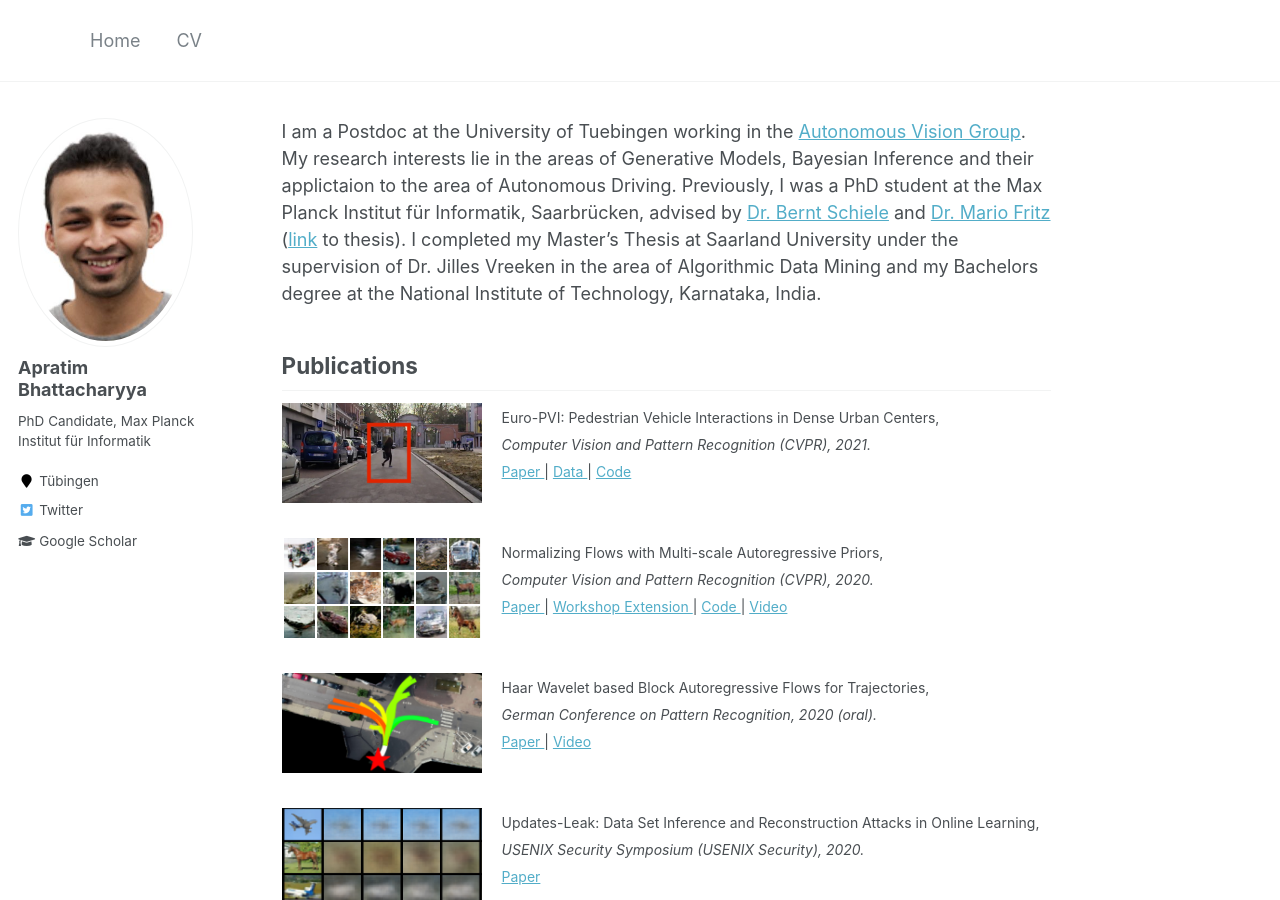
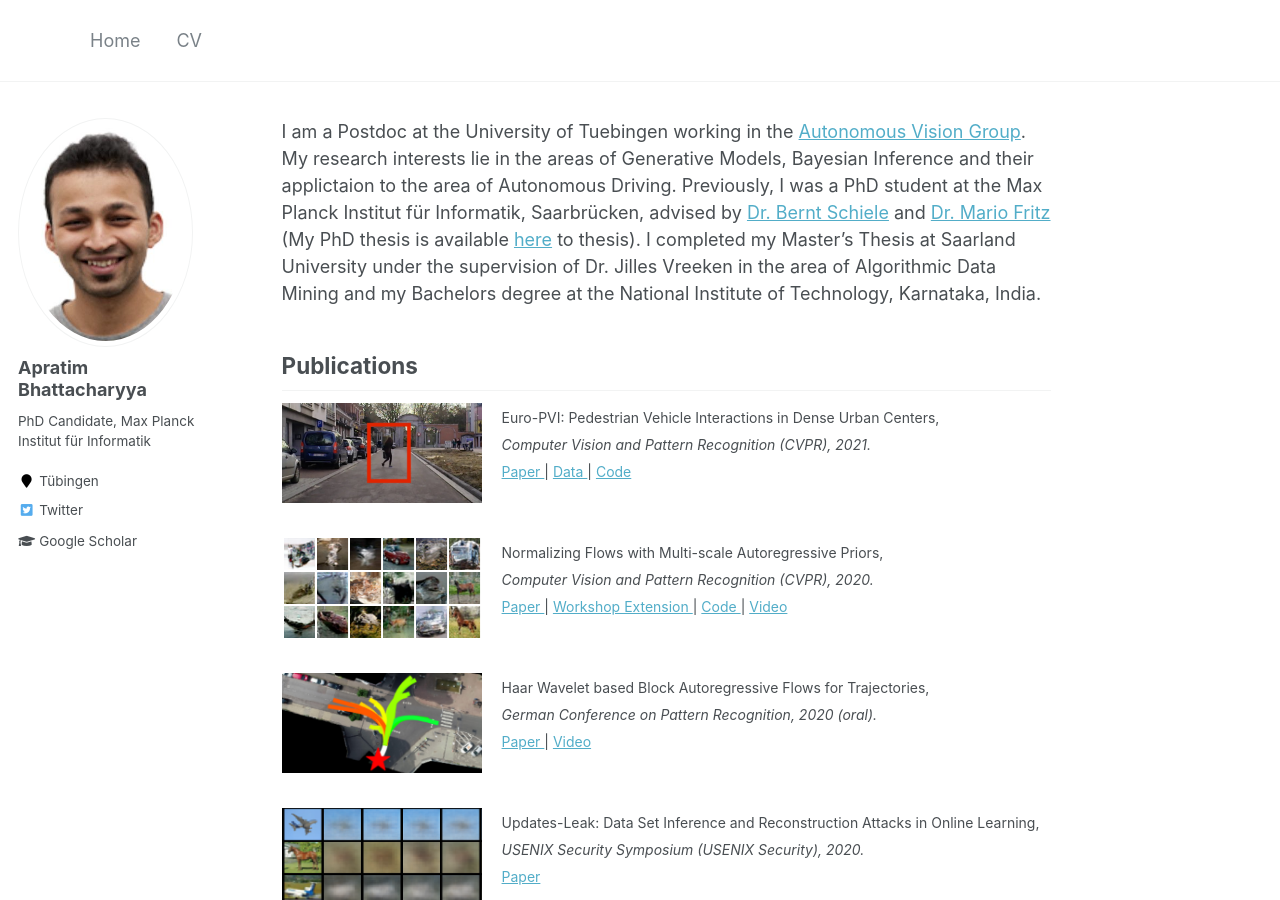
Before and after one commit to apratimbhattacharyya18/apratimbhattacharyya18, a Jekyll site: the page built from _pages/about.md, in a window 1280 px wide and 900 px high. Built offline with Jekyll 4.4.1, drawn with Linux system fonts in a browser that asks for light colours.

Commit message:
Thesis link added

```diff
--- a/_pages/about.md
+++ b/_pages/about.md
@@ -6,7 +6,7 @@ redirect_from:
 ---
 
 
-I am a Postdoc at the University of Tuebingen working in the [Autonomous Vision Group](http://www.cvlibs.net/). My research interests lie in the areas of Generative Models, Bayesian Inference and their applictaion to the area of Autonomous Driving. Previously, I was a PhD student at the Max Planck Institut für Informatik, Saarbrücken, advised by [Dr. Bernt Schiele](https://www.mpi-inf.mpg.de/departments/computer-vision-and-machine-learning/people/bernt-schiele) and [Dr. Mario Fritz](https://cispa.saarland/group/fritz/) ([link](https://publikationen.sulb.uni-saarland.de/handle/20.500.11880/32595) to thesis). I completed my Master's Thesis at Saarland University under the supervision of Dr. Jilles Vreeken in the area of Algorithmic Data Mining and my Bachelors degree at the National Institute of Technology, Karnataka, India.
+I am a Postdoc at the University of Tuebingen working in the [Autonomous Vision Group](http://www.cvlibs.net/). My research interests lie in the areas of Generative Models, Bayesian Inference and their applictaion to the area of Autonomous Driving. Previously, I was a PhD student at the Max Planck Institut für Informatik, Saarbrücken, advised by [Dr. Bernt Schiele](https://www.mpi-inf.mpg.de/departments/computer-vision-and-machine-learning/people/bernt-schiele) and [Dr. Mario Fritz](https://cispa.saarland/group/fritz/) (My PhD thesis is available [here](https://publikationen.sulb.uni-saarland.de/handle/20.500.11880/32595) to thesis). I completed my Master's Thesis at Saarland University under the supervision of Dr. Jilles Vreeken in the area of Algorithmic Data Mining and my Bachelors degree at the National Institute of Technology, Karnataka, India.
 
 ## Publications
 
```
